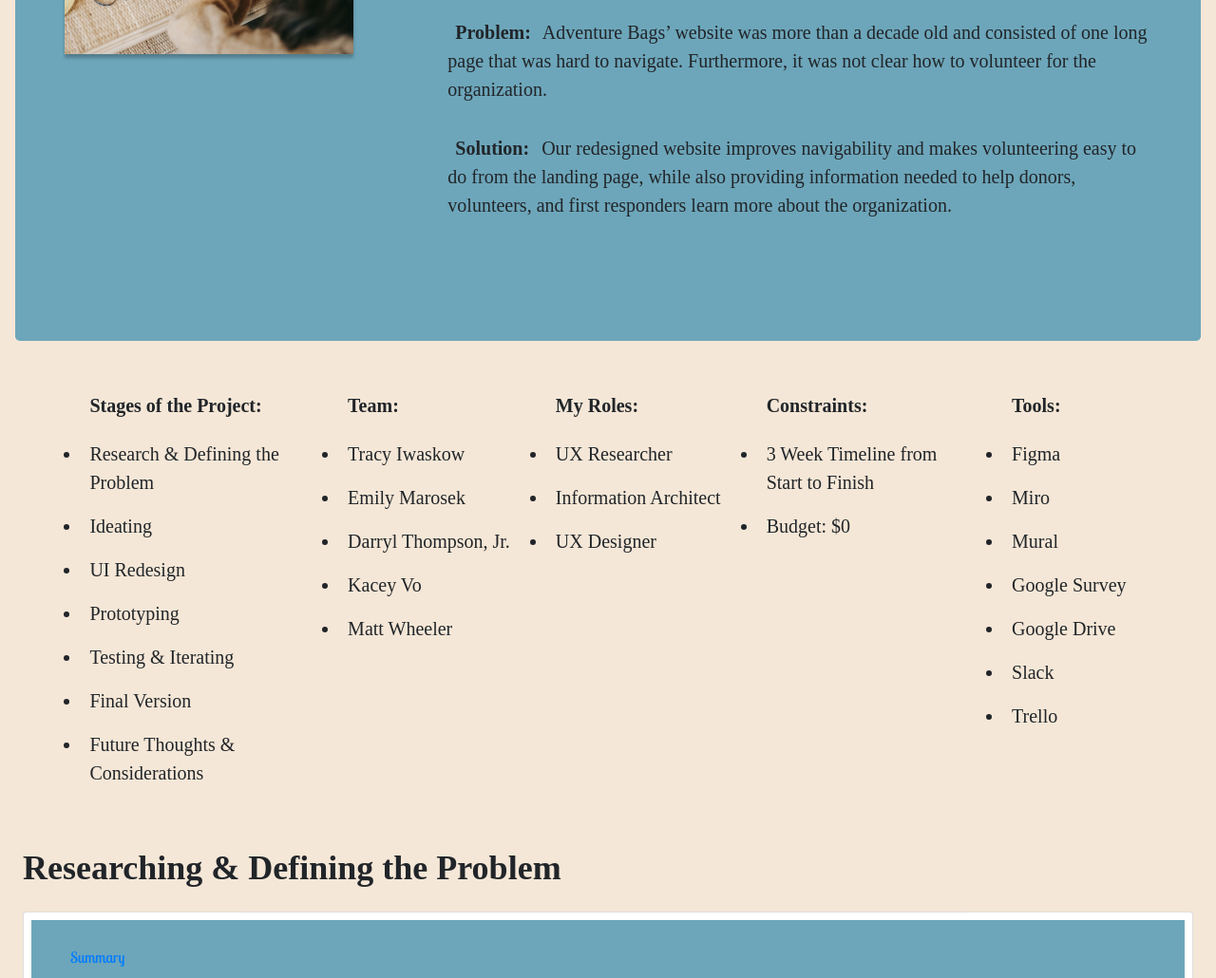
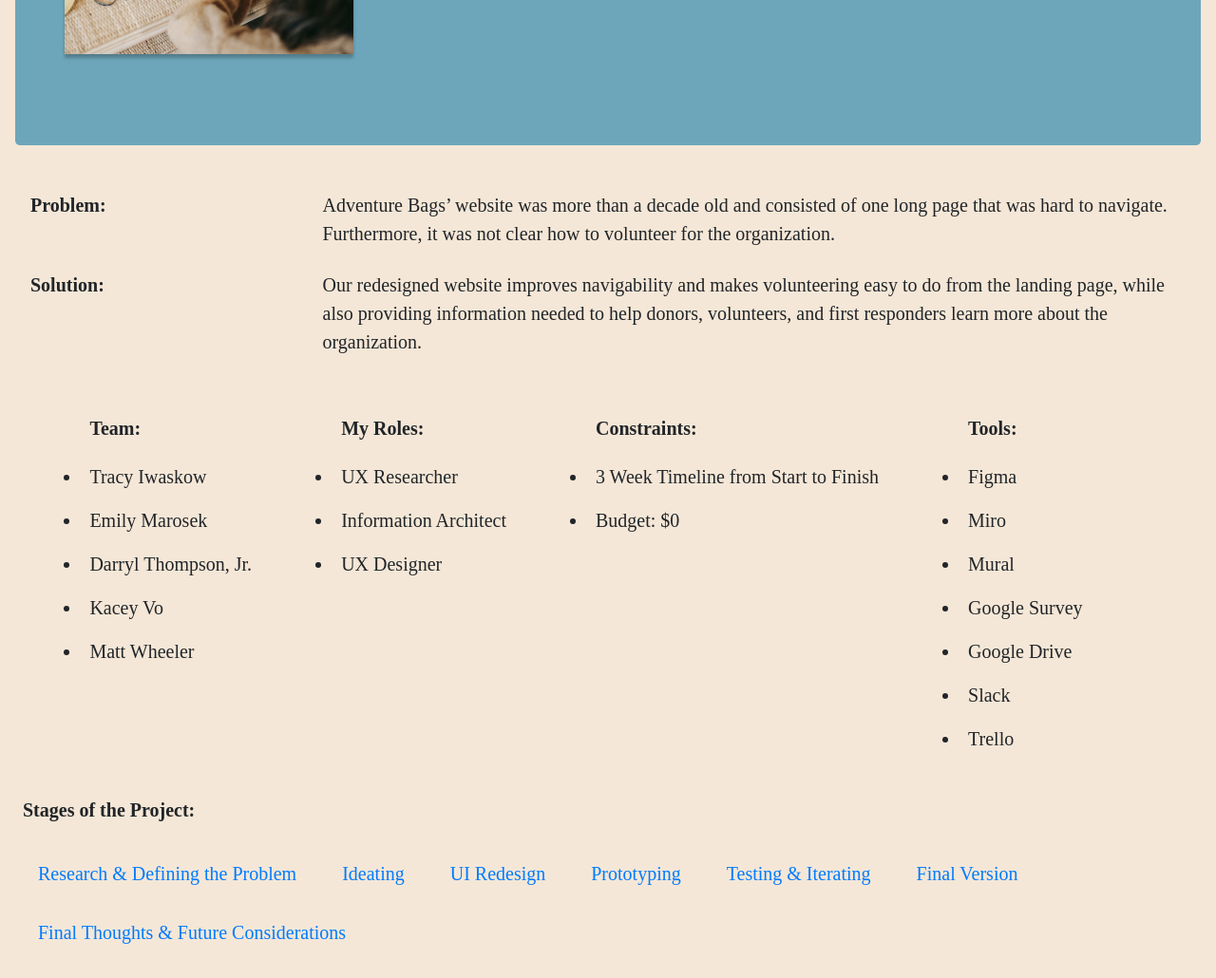
Before and after one commit to trawas/UX_UI_HW_20, a plain HTML site: page index.html in a window 1280 px wide. Shown: the part 429-1459 px from the top of the page at 95% size. Drawn offline with nearby package versions, Linux system fonts and the light colour scheme; a web font is replaced by a local one.

Commit message:
fixing final prototype video

```diff
--- a/CSS/style.css
+++ b/CSS/style.css
@@ -67,9 +67,9 @@ h6 {
     column-gap: 16px;
     padding-left: 5%;
     padding-right: 5%;
-    grid-template-columns: auto auto auto auto auto;
+    grid-template-columns: auto auto auto auto;
     grid-template-areas:
-    "stages" "team" "myRoles" "constraints" "toolsUsed";
+    "team" "myRoles" "constraints" "toolsUsed";
 }
 
 .researchTitle {
@@ -144,6 +144,10 @@ h6 {
     margin-bottom: 16px;
 }
 
+.finalPrototype {
+    flex: content;
+}
 .finalPrototypeMovie {
-    justify-content:  center;
+    padding: 24px 0px;
+    justify-content:  left;
 }
--- a/index.html
+++ b/index.html
@@ -37,26 +37,20 @@
             <div class="container" id="title">
               <h2>Adventure Bags</h2>
               <h4>Nonprofit Website Redesign</h4>
-              <p>Adventure Bags is a Georgia nonprofit that fills backpacks with hygienic and thoughtful items for children entering foster care, providing them through a network of first responders and case workers.</p>
+              <p> Adventure Bags is a Georgia nonprofit that fills backpacks with hygienic and thoughtful items for children entering foster care, providing them through a network of first responders and case workers.</p>
             </div>
-            <ul class="probSol">
-              <p><b>Problem:</b> Adventure Bags’ website was more than a decade old and consisted of one long page that was hard to navigate. Furthermore, it was not clear how to volunteer for the organization.</p>
-              <p><b>Solution:</b> Our redesigned website improves navigability and makes volunteering easy to do from the landing page, while also providing information needed to help donors, volunteers, and first responders learn more about the organization.</p>
-            </ul>
           </div>
         </div>
       </div>
+              <dl class="row probSol">
+                <dt class="col-sm-3"><b>Problem:</b></dt>
+                <dd class="col-sm-9">Adventure Bags’ website was more than a decade old and consisted of one long page that was hard to navigate. Furthermore, it was not clear how to volunteer for the organization.</dd>
+
+                <dt class="col-sm-3"><b>Solution:</b></dt>
+                <dd class="col-sm-9">Our redesigned website improves navigability and makes volunteering easy to do from the landing page, while also providing information needed to help donors, volunteers, and first responders learn more about the organization.</dd>
+              </dl>
+
         <div class="grid2">
-          <ul>
-          <h5 class="stages">Stages of the Project:</h5>
-            <li class="line">Research & Defining the Problem</span>
-            <li class="line">Ideating</span>
-            <li class="line">UI Redesign</span>
-            <li class="line">Prototyping</span>
-            <li class="line">Testing & Iterating</span>
-            <li class="line">Final Version</span>
-            <li class="line">Future Thoughts & Considerations</span>
-          </ul>
           <ul>
             <h5 class="team">Team:</h5>
               <li class="line">Tracy Iwaskow</li>
@@ -88,8 +82,34 @@
           </ul>
         </div>
 
+        <!--Navigation using Bootstrap 4 nav system-->
+        <h5 class="stages">Stages of the Project:</h5>
+        <ul class="nav justify-content-start">
+          <li class="nav-item">
+            <a class="nav-link active" href="#researchTitle">Research & Defining the Problem</a>
+          </li>
+          <li class="nav-item">
+            <a class="nav-link" href="#ideatingTitle">Ideating</a>
+          </li>
+          <li class="nav-item">
+            <a class="nav-link" href="#uiRedesign">UI Redesign</a>
+          </li>
+          <li class="nav-item">
+            <a class="nav-link" href="#prototype">Prototyping</a>
+          </li>
+          <li class="nav-item">
+            <a class="nav-link" href="#testing">Testing & Iterating</a>
+          </li>
+          <li class="nav-item">
+            <a class="nav-link" href="#finalPrototype">Final Version</a>
+          </li>
+          <li class="nav-item">
+            <a class="nav-link" href="#finalThoughts">Final Thoughts & Future Considerations</a>
+          </li>
+        </ul>
+
       <!--Research section using accordion collapse components-->
-      <h6 class="researchTitle">Researching & Defining the Problem</h6>
+      <h6 class="researchTitle" id="researchTitle">Researching & Defining the Problem</h6>
 
       <div class="accordion" id="research">
         <div class="card">
@@ -168,7 +188,7 @@
       </div>
 
       <!--Ideation section using Bootstrap accordion component-->
-      <h6 class="ideatingTitle">Ideating</h6>
+      <h6 class="ideatingTitle" id="ideatingTitle">Ideating</h6>
 
       <div class="accordion" id="ideating">
         <div class="card">
@@ -223,7 +243,7 @@
       </div>
 
 <!--User Interface Redesign Section Using Accordion component-->
-      <h6 class="uiRedesign">UI Redesign</h6>
+      <h6 class="uiRedesign" id="uiRedesign">UI Redesign</h6>
 
       <div class="accordion" id="uiRedesign">
         <div class="card">
@@ -289,16 +309,18 @@
 
         <div class="container" id="evidence">
           <div class="row">
-            <div class="col-1">Wireframes</div>
-            <div class="col-5"><iframe src="images/Wireframes.mp4" width="480" height="264" style="position:relative" frameBorder="0" class="mp4-embed" allowFullScreen padding="8px"></iframe></div>
-            <div class="col-1">Style Guide</div>
-            <div class="col-5"><iframe src="https://giphy.com/embed/7IbvNHrD0Dr5B6ZJ5G" width="480" height="264" style="position:relative" frameBorder="0" class="giphy-embed" allowFullScreen padding="8px"></iframe></div>
+            <div class="col-4">Wireframes</div>
+            <div class="col-8"><iframe src="images/Wireframes.mp4" width="480" height="264" style="position:relative" frameBorder="0" class="mp4-embed" allowFullScreen padding="8px"></iframe></div>
+          </div>
+          <div class="row">
+            <div class="col-4">Style Guide</div>
+            <div class="col-8"><iframe src="https://giphy.com/embed/7IbvNHrD0Dr5B6ZJ5G" width="480" height="264" style="position:relative" frameBorder="0" class="giphy-embed" allowFullScreen padding="8px"></iframe></div>
           </div>
         </div>
       </section>
 
       <!--Testing and Iteration Section Using Accordion Component-->
-      <h6 class="testing">Testing & Iterating</h6>
+      <h6 class="testing" id="testing">Testing & Iterating</h6>
 
       <div class="accordion" id="testingIterating">
         <div class="card">
@@ -369,13 +391,21 @@
       </div>
 
 
-      <!--Final Prototype-->
-      <h6 class="finalProtoype">Final Prototype</h6>
-      <div class="mx-auto finalProtoypeMovie">
-        <iframe src="images/adventureBagsFinalPrototype.mp4" width="480" height="264" style="position:absolute" frameBorder="0" class="mp4-embed" allowFullScreen></iframe>
-      </div>
-      <a href="https//www.figma.com/proto/0U3iuOY2zSohG2ESl7tX3q/Adventure-Bags-Non-Profit?page-id=57%3A2&node-id=85%3A1770&viewport=858%2C281%2C0.06&scaling=scale-down&starting-point-node-id=85%3A1770">Link to prototype</a>
-
+      <!--Final Prototype using Bootstrap 4 col system-->
+      <section class="finalProtoype" id="finalPrototype">
+        <h6>Final Prototype</h6>
+            <p>Our final prototype features quick and easy ways to help Adventure Bags fulfill its mission. Potential volunteers can are invited to learn more about the organization's impact and history while being directed toward getting involved.</p>
+            <div class="container">
+              <div class="col-xs-12 col-sm-12 col-md-6 col-lg-6">
+                <div class="embed-responsive embed-responsive16by9" id="finalProtoypeMovie"></div>
+                   <iframe class="embed-responsive-item" src="images/adventureBagsFinalPrototype.mp4" frameBorder="0" allowFullScreen></iframe>
+                </div>
+              </div>
+              <div id="figmaPrototype">
+                <a href="https//www.figma.com/proto/0U3iuOY2zSohG2ESl7tX3q/Adventure-Bags-Non-Profit?page-id=57%3A2&node-id=85%3A1770&viewport=858%2C281%2C0.06&scaling=scale-down&starting-point-node-id=85%3A1770">Link to prototype</a>
+              </div>
+            </div>
+      </section>
 
     <!--Final Thoughts and Considerations-->
       <section id="finalThoughts">
```
